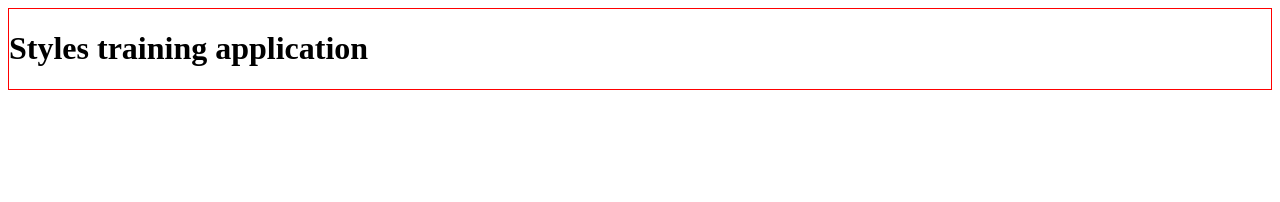
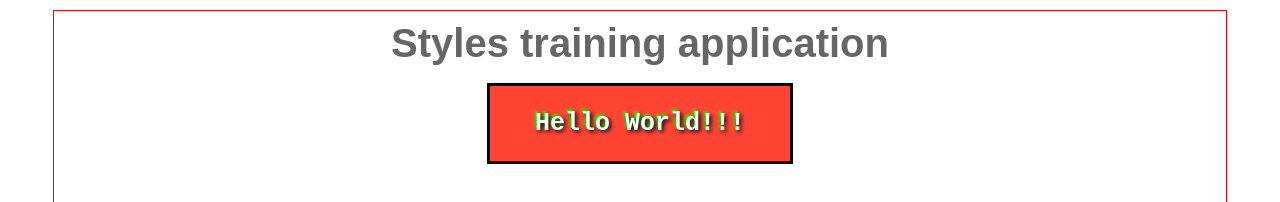
Before and after one commit to Guess14pv5/14pv5, a plain HTML site: page Lesson4 - Stylesheet/index.html in a window 1280 px wide. Shown: the top 202 px of the page. Drawn offline with Linux system fonts and the light colour scheme.

Commit message:
transition

```diff
--- a/Lesson4 - Stylesheet/css/style.css
+++ b/Lesson4 - Stylesheet/css/style.css
@@ -1,3 +1,46 @@
+* {
+    margin: 0;
+    padding: 0;
+}
+
 .main {
+    width: 90%;
+    height: 500px;
+    max-width: 1200px;
+    min-width: 500px;
+
+    margin: 10px auto;
+    padding: 10px;
+
     border: 1px solid red;
+
+    color: #666;
+    text-align: center;
+    font: 20px sans-serif;
 }
+
+.main .shadow {
+    width: 300px;
+    height: 75px;
+    margin: 20px auto;
+
+    cursor: pointer;
+    background-color: #f43;
+    box-shadow: 0px 0px 0px 0px #fff, 0px 0px 0px 3px #000;
+
+    color: #fff;
+    font: bold 25px monospace;
+
+    transition: all .4s ease;
+}
+
+.main .shadow:hover {
+    box-shadow: 0px 0px 0px 8px #fff, 0px 0px 0px 9px #000;
+    font-size: 30px;
+    /*border: 3px solid black;*/
+}
+
+.main .shadow span {
+    line-height: 75px;
+    text-shadow: 2px 2px 4px #000, -2px -2px 2px #0f0;
+}
--- a/Lesson4 - Stylesheet/index.html
+++ b/Lesson4 - Stylesheet/index.html
@@ -10,6 +10,10 @@
 
 <div class="main">
     <h1>Styles training application</h1>
+
+    <div class="shadow">
+        <span>Hello World!!!</span>
+    </div>
 </div>
 
 </body>
```
